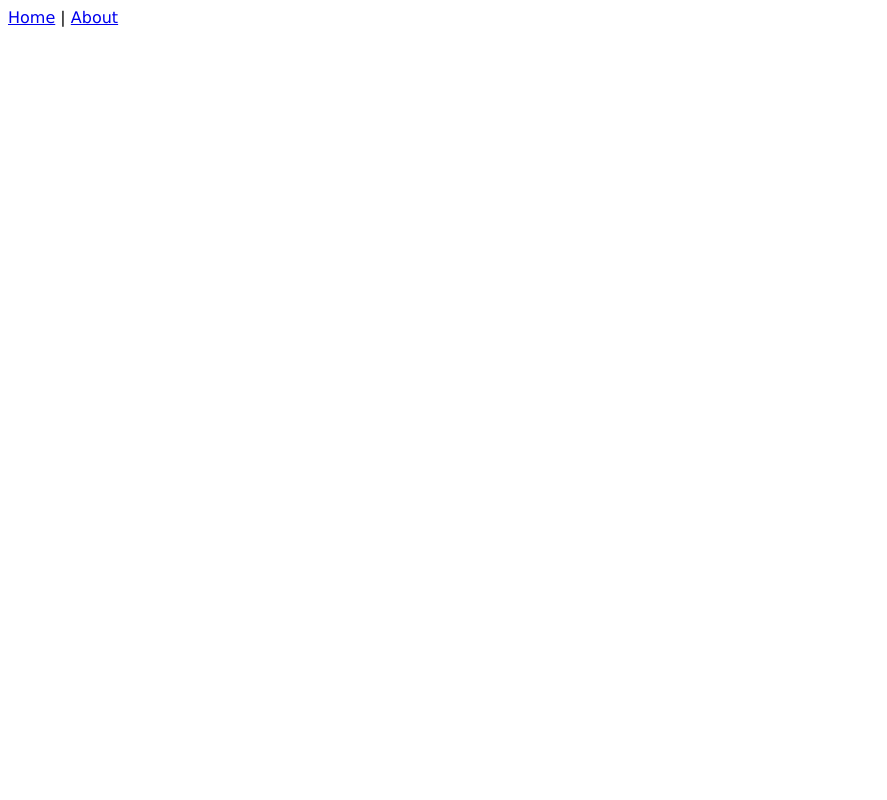
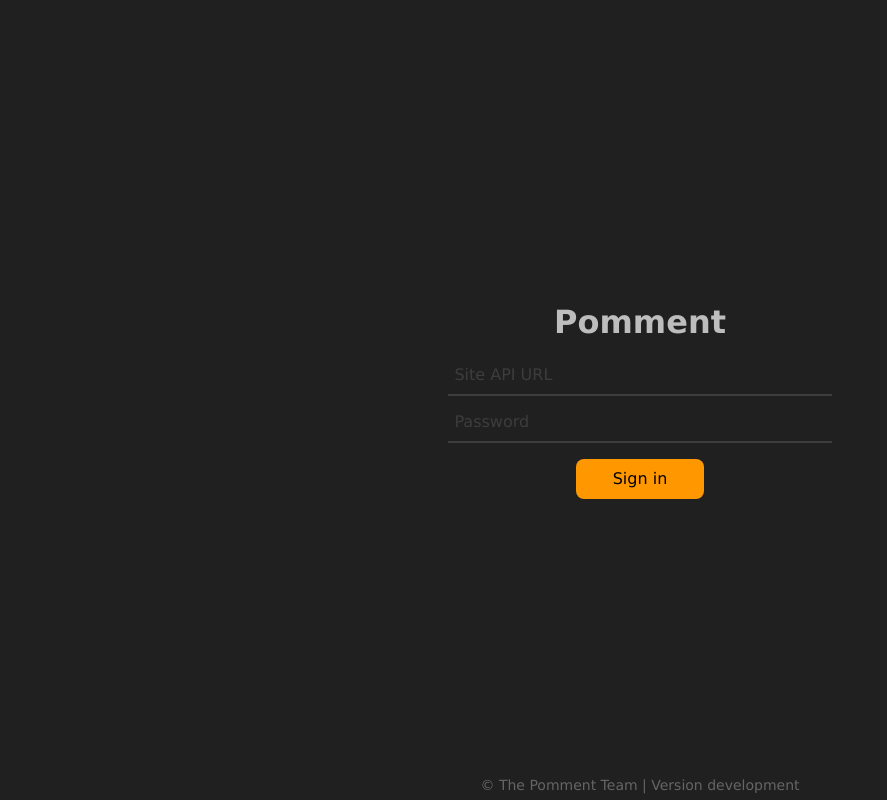
Before and after one commit to pomment-legacy/manager, a Vue app: page /login in a window 1280 px wide. Shown: the whole page, without its empty margins (0-887 px from the left). Built offline with nearby package versions, Linux system fonts and the light colour scheme.

Commit message:
login page!

```diff
--- a/package.json
+++ b/package.json
@@ -9,6 +9,7 @@
   },
   "dependencies": {
     "core-js": "^3.6.5",
+    "normalize.css": "^8.0.1",
     "register-service-worker": "^1.7.1",
     "vue": "^2.6.11",
     "vue-class-component": "^7.2.3",
--- a/src/App.vue
+++ b/src/App.vue
@@ -1,11 +1,5 @@
 <template>
-    <div id="app">
-        <div id="nav">
-            <router-link to="/">Home</router-link> |
-            <router-link to="/about">About</router-link>
-        </div>
-    <router-view/>
-    </div>
+    <div id="app"><router-view /></div>
 </template>
 
 <style lang="scss">
@@ -23,5 +17,7 @@ body {
     "WenQuanYi Micro Hei",
     SimSun,
     sans-serif;
+    margin: 0;
+    background-color: #202020;
 }
 </style>
--- a/src/main.ts
+++ b/src/main.ts
@@ -1,3 +1,6 @@
+import 'normalize.css/normalize.css';
+import './vendors/fluidable.scss';
+
 import Vue from 'vue';
 import App from './App.vue';
 import './registerServiceWorker';
--- a/src/router/index.ts
+++ b/src/router/index.ts
@@ -18,6 +18,11 @@ const routes: Array<RouteConfig> = [
         // which is lazy-loaded when the route is visited.
         component: () => import(/* webpackChunkName: "about" */ '../views/About.vue'),
     },
+    {
+        path: '/login',
+        name: 'Login',
+        component: () => import(/* webpackChunkName: "about" */ '../views/Login.vue'),
+    },
 ];
 
 const router = new VueRouter({
--- /dev/null
+++ b/src/vendors/fluidable.scss
@@ -0,0 +1,327 @@
+/*!
+ * Fluidable Grid System 1.4.1
+ *
+ * Creator: Andri Sigurðsson
+ * Site: http://fluidable.com
+ * Date: 14.11.2017
+ * Converted to SASS by Rory Pickering - rorypickering.co.uk
+ * Date converted: 8.11.2016
+ */
+
+
+//
+//	Config
+//
+
+// Grid
+
+$columns:       12;
+$gutterWidth:   36px;
+
+// Column size
+
+$columnWidth: 	100%/$columns;
+
+// Break-points
+
+$screenTablet: 	768px;
+$screenDesktop: 992px;
+$screenLarge:   1200px;
+
+
+//
+//  Utils
+//
+
+// Positioning
+
+@mixin center-block {
+	margin: 0 auto;
+}
+
+// Clearfix
+
+@mixin clear {
+	&:after {
+    	display: table;
+    	clear: both;
+    	content: " ";
+	}
+}
+
+
+//
+//  Mobile and up
+//
+
+[class*="col-fixed-"] {
+  float: left;
+  width: 100%;
+}
+
+.container {
+	padding-right: $gutterWidth / 2;
+	padding-left: $gutterWidth / 2;
+}
+
+.col-group {
+	margin-right: $gutterWidth / -2;
+	margin-left: $gutterWidth / -2;
+	@include clear();
+}
+
+.col-group .col-group {
+	padding: 0;
+}
+
+.col-group [class*="col-"] {
+	min-height: 1px;
+	-webkit-box-sizing: border-box;
+	-moz-box-sizing: border-box;
+	box-sizing: border-box;
+}
+
+.col-group [class*="col-"]:not(.col-group):not(.col-content) {
+	padding-right: $gutterWidth / 2;
+	padding-left: $gutterWidth / 2;
+}
+
+.col-group [class*="push-"],
+.col-group [class*="pull-"] {
+	position: relative;
+}
+
+@for $index from 1 through $columns {
+
+	// Columns
+
+	.col-mb-#{$index} {
+		width: $columnWidth * $index;
+		float: left;
+		padding-right: $gutterWidth / 2;
+		padding-left: $gutterWidth / 2;
+	}
+
+}
+
+@for $index from 0 through $columns {
+
+		// Offset
+
+		.col-mb-offset-#{$index} {
+			margin-left: $columnWidth * $index;
+		}
+
+		// Pull
+
+		.col-mb-pull-#{$index} {
+			right: $columnWidth * $index;
+		}
+
+		// Push
+
+		.col-mb-push-#{$index} {
+			left: $columnWidth * $index;
+		}
+
+	}
+
+
+//
+//	Tablet and up
+//
+
+@media (min-width: $screenTablet) {
+
+	.container {
+		max-width: $screenTablet - ($gutterWidth * 2);
+		@include center-block();
+	}
+
+	@for $index from 1 through $columns {
+
+		// Columns
+
+		.col-#{$index} {
+			width: $columnWidth * $index;
+			float: left;
+			padding-right: $gutterWidth / 2;
+			padding-left: $gutterWidth / 2;
+		}
+
+	}
+
+	@for $index from 0 through $columns {
+
+		// Offset
+
+		.col-offset-#{$index} {
+			margin-left: $columnWidth * $index;
+		}
+
+		// Pull
+
+		.col-pull-#{$index} {
+			right: $columnWidth * $index;
+		}
+
+		// Push
+
+		.col-push-#{$index} {
+			left: $columnWidth * $index;
+		}
+
+	}
+
+	// Groups
+
+	.col-group {
+		margin-right: $gutterWidth / -2;
+		margin-left: $gutterWidth / -2;
+		padding: 0;
+		@include clear();
+	}
+
+}
+
+
+//
+//	Desktop and up
+//
+
+
+@media (min-width: $screenDesktop) {
+
+	.container {
+		max-width: $screenDesktop  - ($gutterWidth * 2);
+		@include center-block();
+	}
+
+	@for $index from 1 through $columns {
+
+		// Columns
+
+		.col-dt-#{$index} {
+			width: $columnWidth * $index;
+			float: left;
+			padding-right: $gutterWidth / 2;
+			padding-left: $gutterWidth / 2;
+		}
+
+	}
+
+	@for $index from 0 through $columns {
+
+		// Offset
+
+		.col-dt-offset-#{$index} {
+			margin-left: $columnWidth * $index;
+		}
+
+		// Pull
+
+		.col-dt-pull-#{$index} {
+			right: $columnWidth * $index;
+		}
+
+		// Push
+		.col-dt-push-#{$index} {
+			left: $columnWidth * $index;
+		}
+
+	}
+
+}
+
+
+//
+//	Large desktop and up
+//
+
+@media (min-width: $screenLarge) {
+
+	.container {
+		max-width: $screenLarge  - ($gutterWidth * 2);
+		@include center-block();
+	}
+
+	@for $index from 1 through $columns {
+
+		// Columns
+
+		.col-ld-#{$index} {
+			width: $columnWidth * $index;
+			float: left;
+			padding-right: $gutterWidth / 2;
+			padding-left: $gutterWidth / 2;
+		}
+
+	}
+
+	@for $index from 0 through $columns {
+
+		// Offset
+
+		.col-ld-offset-#{$index} {
+			margin-left: $columnWidth * $index;
+		}
+
+		// Pull
+
+		.col-ld-pull-#{$index} {
+			right: $columnWidth * $index;
+		}
+
+		// Push
+		.col-ld-push-#{$index} {
+			left: $columnWidth * $index;
+		}
+
+	}
+
+}
+
+
+//
+//	Fixed aspect ratio columns
+//
+
+.col-fixed-hd,
+.col-fixed-landscape,
+.col-fixed-square,
+.col-fixed-portrait {
+	position: relative;
+}
+
+.col-fixed-hd:before,
+.col-fixed-landscape:before,
+.col-fixed-square:before,
+.col-fixed-portrait:before {
+	content: "";
+	display: block;
+}
+
+.col-fixed-hd .col-content,
+.col-fixed-landscape .col-content,
+.col-fixed-square .col-content,
+.col-fixed-portrait .col-content {
+	position: absolute;
+	top: 0; right: $gutterWidth / 2; bottom: 0; left: $gutterWidth / 2;
+	padding: 0;
+}
+
+.col-fixed-hd:before {
+	margin-top: 56.25%;
+}
+
+.col-fixed-landscape:before {
+	margin-top: 75%;
+}
+
+.col-fixed-square:before {
+	margin-top: 100%;
+}
+
+.col-fixed-portrait:before {
+	margin-top: 133.33333333%;
+}
--- /dev/null
+++ b/src/views/Login.vue
@@ -0,0 +1,109 @@
+<template>
+    <div class="main">
+        <div class="main-panel">
+            <h1>Pomment</h1>
+            <form v-on:submit.prevent="login">
+                <input type="url" placeholder="Site API URL" required v-model="url">
+                <input type="password" placeholder="Password" required v-model="password">
+                <input type="submit" value="Sign in">
+            </form>
+        </div>
+        <footer>&copy; The Pomment Team | Version {{ version }}</footer>
+    </div>
+</template>
+
+<style lang="scss" scoped>
+.main-panel {
+    width: calc(100vw - 2em);
+    max-width: 24em;
+    margin: 0 auto;
+    position: absolute;
+    left: 1em;
+    top: 1em;
+    @media (min-width: 480px) {
+        left: calc(50% - 12em);
+        top: calc(50% - 7em);
+        // transform: translate3d(-50%, -50%, 0);
+        width: 24em;
+        text-align: center;
+    }
+    h1 {
+        margin: 0;
+        padding: 0.5em 0;
+        color: #bdbdbd;
+    }
+    input[type="url"], input[type="password"] {
+        -webkit-appearance: none;
+        box-sizing: border-box;
+        display: block;
+        background-color: transparent;
+        color: #fff;
+        border: 0;
+        border-radius: 0;
+        padding: 0.6em 0.4em;
+        width: 100%;
+        font-size: 1em;
+        border-bottom: 2px rgba(255, 255, 255, 0.13) solid;
+        margin-bottom: 0.44em;
+        transition: border-bottom-color 0.2s;
+        &::placeholder {
+            color: rgba(255, 255, 255, 0.13);
+            transition: color 0.2s;
+        }
+        &:focus {
+            outline: none;
+            border-bottom: 2px rgba(255, 255, 255, 0.6) solid;
+            &::placeholder {
+                color: rgba(255, 255, 255, 0.6);
+            }
+        }
+    }
+    input[type="password"] {
+        margin-bottom: 1em;
+    }
+    input[type="submit"] {
+        -webkit-appearance: none;
+        width: 8em;
+        height: 2.5em;
+        border: 0;
+        border-radius: 0.5em;
+        background-color: #ff9800;
+        transition: background-color 0.2s;
+        margin-bottom: 1em;
+        &:focus {
+            outline: none;
+            background-color: darken($color: #ff9800, $amount: 20%);
+        }
+    }
+}
+footer {
+    width: 100vw;
+    text-align: center;
+    position: absolute;
+    bottom: 0;
+    padding: 0.5em 0;
+    font-size: 0.875em;
+    color: rgba(255, 255, 255, 0.31);
+}
+</style>
+
+<script lang="ts">
+import Vue from 'vue';
+
+export default Vue.extend({
+    data: () => ({
+        url: '',
+        password: '',
+        version: '',
+    }),
+    methods: {
+        login() {
+            // eslint-disable-next-line no-alert
+            alert(`You logged in!!! URL: ${this.url}, Password: ${this.password}`);
+        },
+    },
+    beforeMount() {
+        this.version = process.env.NODE_ENV;
+    },
+});
+</script>
```
Also changed, not shown: 1 other file (tests, documents, lock files or other folders).
